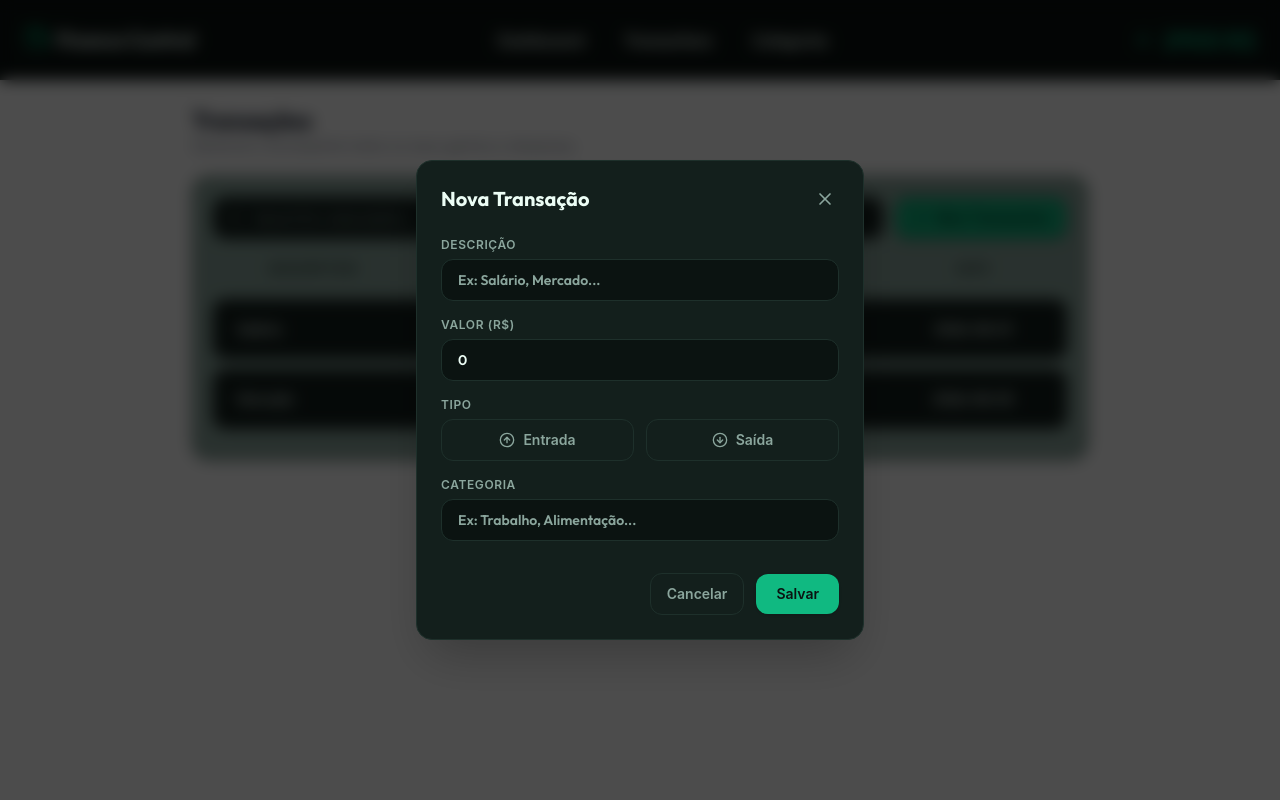
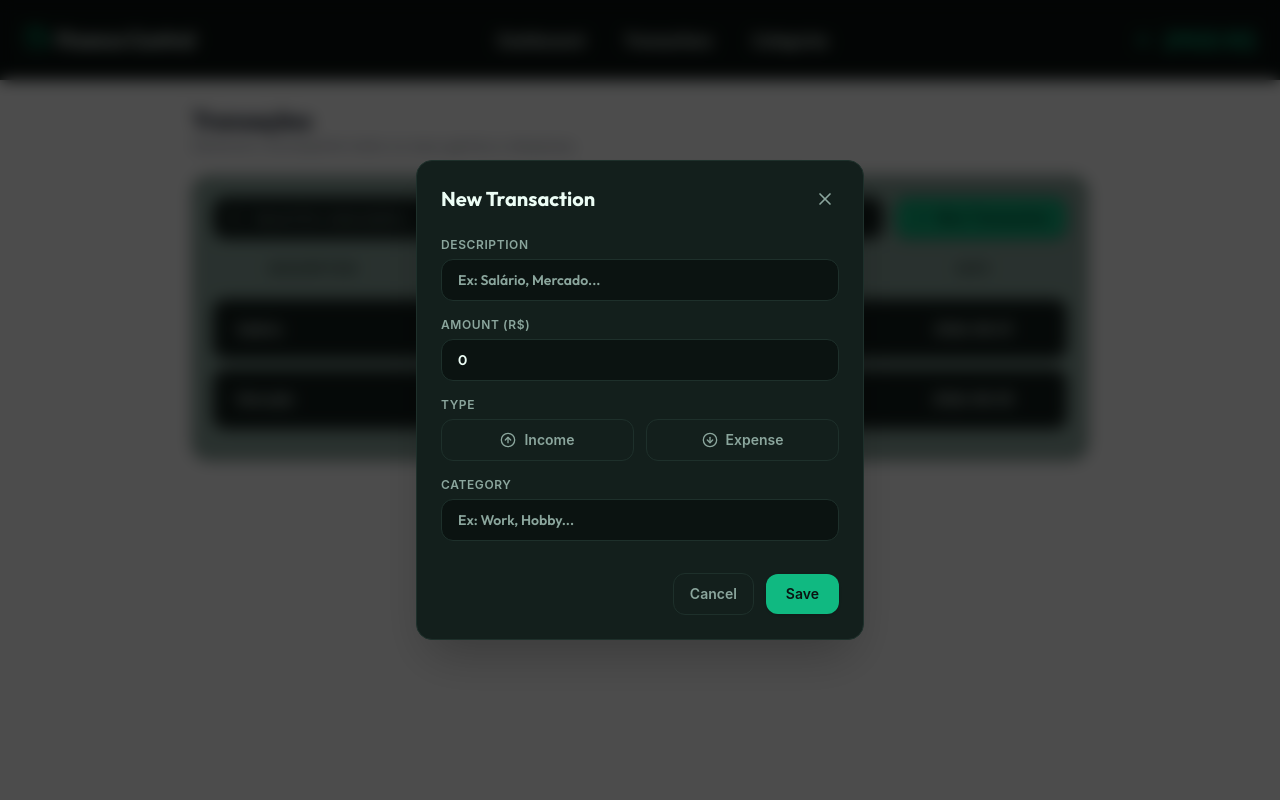
Before and after one commit to daveesin/finance-crud, a React (Vite) app: page / in a window 1280 px wide. Both pictures are taken after a click on the button "New Transaction". Shown: the top 800 px of the page. Built offline with nearby package versions, Linux system fonts and the light colour scheme.

Commit message:
Just changing some terms to english

```diff
--- a/src/components/transaction/NewTransactionModal.jsx
+++ b/src/components/transaction/NewTransactionModal.jsx
@@ -46,7 +46,7 @@ function NewTransactionModal({ isTModalOpen, onCloseNTModal }) {
 
                 <div className="flex items-center justify-between mb-6">
                 <h2 className="text-xl font-bold text-finance-text font-['Outfit']">
-                    Nova Transação
+                    New Transaction
                 </h2>
                 <button
                     onClick={onCloseNTModal}
@@ -60,7 +60,7 @@ function NewTransactionModal({ isTModalOpen, onCloseNTModal }) {
 
                     <div className="flex flex-col gap-1.5">
                         <label className="text-xs font-semibold text-finance-muted uppercase tracking-wider">
-                            Descrição
+                            Description
                         </label>
                         <input
                             type="text"
@@ -74,7 +74,7 @@ function NewTransactionModal({ isTModalOpen, onCloseNTModal }) {
 
                     <div className="flex flex-col gap-1.5">
                         <label className="text-xs font-semibold text-finance-muted uppercase tracking-wider">
-                            Valor (R$)
+                            Amount (R$)
                         </label>
                         <input
                             type="number"
@@ -89,7 +89,7 @@ function NewTransactionModal({ isTModalOpen, onCloseNTModal }) {
 
                     <div className="flex flex-col gap-1.5">
                         <label className="text-xs font-semibold text-finance-muted uppercase tracking-wider">
-                            Tipo
+                            Type
                         </label>
                         <div className="grid grid-cols-2 gap-3">
                             <button
@@ -102,7 +102,7 @@ function NewTransactionModal({ isTModalOpen, onCloseNTModal }) {
                                 }`}
                             >
                                 <ArrowUpCircle className="w-4 h-4" />
-                                <span>Entrada</span>
+                                <span>Income</span>
                             </button>
 
                             <button
@@ -115,19 +115,19 @@ function NewTransactionModal({ isTModalOpen, onCloseNTModal }) {
                                 }`}
                             >
                                 <ArrowDownCircle className="w-4 h-4" />
-                                <span>Saída</span>
+                                <span>Expense</span>
                             </button>
                         </div>
                     </div>
 
                     <div className="flex flex-col gap-1.5">
                         <label className="text-xs font-semibold text-finance-muted uppercase tracking-wider">
-                        Categoria
+                            Category
                         </label>
                         <input
                         type="text"
                         required
-                        placeholder="Ex: Trabalho, Alimentação..."
+                        placeholder="Ex: Work, Hobby..."
                         value={category}
                         onChange={(e) => setCategory(e.target.value)}
                         className="w-full px-4 py-2.5 rounded-xl bg-finance-bg border border-finance-border text-finance-text placeholder:text-finance-muted text-sm focus:outline-none focus:border-finance-income font-['Outfit']"
@@ -140,13 +140,13 @@ function NewTransactionModal({ isTModalOpen, onCloseNTModal }) {
                             onClick={onCloseNTModal}
                             className="px-4 py-2.5 rounded-xl border border-finance-border text-finance-muted hover:text-finance-text font-semibold text-sm transition-colors"
                         >
-                            Cancelar
+                            Cancel
                         </button>
                         <button
                             type="submit"
                             className="px-5 py-2.5 rounded-xl bg-finance-income text-finance-bg font-semibold text-sm hover:opacity-90 transition-opacity shadow-sm"
                         >
-                            Salvar
+                            Save
                         </button>
                     </div>
 
```
